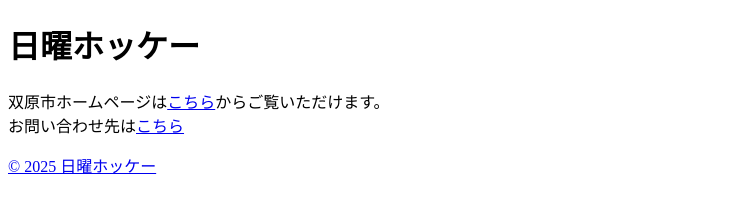
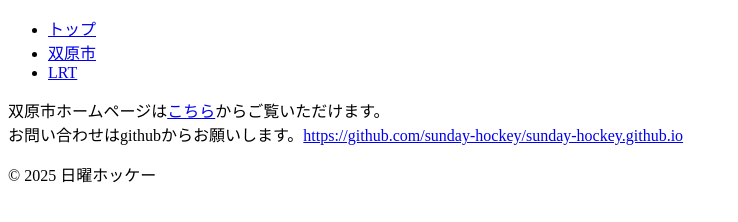
Before and after one commit to sunday-hockey/sunday-hockey.github.io, a plain HTML site: page index.html in a window 1280 px wide. Shown: the whole page, without its empty margins (0-738 px from the left). Drawn offline with Linux system fonts and the light colour scheme.

Commit message:
ナビバーの追加 お問い合わせ先のリンク切れも修正

```diff
--- a/index.html
+++ b/index.html
@@ -3,15 +3,22 @@
 <head>
     <meta charset="UTF-8">
     <meta name="viewport" content="width=device-width, initial-scale=1.0">
-    <title>日曜ホッケー</title>
+<link rel="stylesheet" href="style.css">
+<title>日曜ホッケー</title>
 </head>
-<header>
-    <h1>日曜ホッケー</h1>
+<nav>
+    <ul>
+        <li><a href="index.html">トップ</a></li>
+        <li><a href="futabara-city/index.html">双原市</a></li>
+        <li><a href="futabara-city/lrt/index.html">LRT</a></li>
+    </ul>
+</nav>
 <body>
     双原市ホームページは<a href="https://sunday-hockey.github.io/futabara-city">こちら</a>からご覧いただけます。<br>
-    お問い合わせ先は<a href="https://sunday-hockey.github.io/futabara-city/contact">こちら<br>
+    お問い合わせはgithubからお願いします。<a href="https://github.com/sunday-hockey/sunday-hockey.github.io">https://github.com/sunday-hockey/sunday-hockey.github.io</a><br>
 </body>
 <footer>
     <p>&copy; 2025 日曜ホッケー</p>
 </footer>
+<script src="script.js"></script>
 </html>
```
